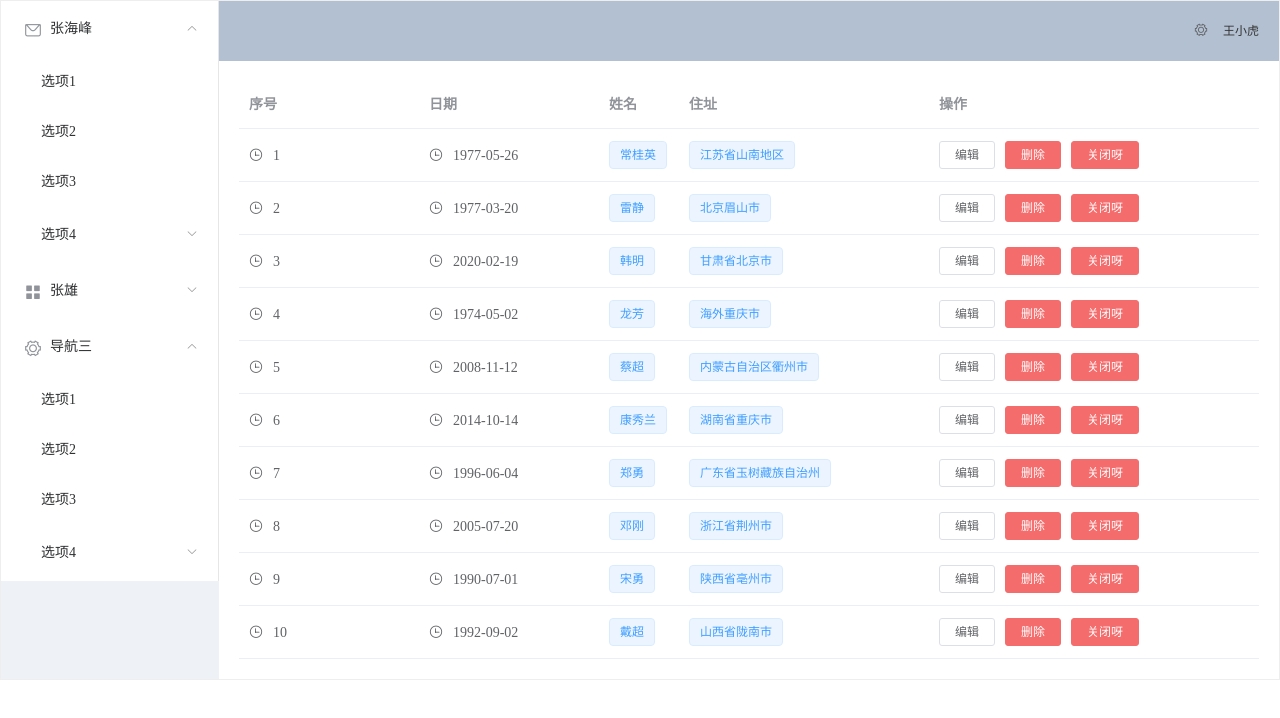
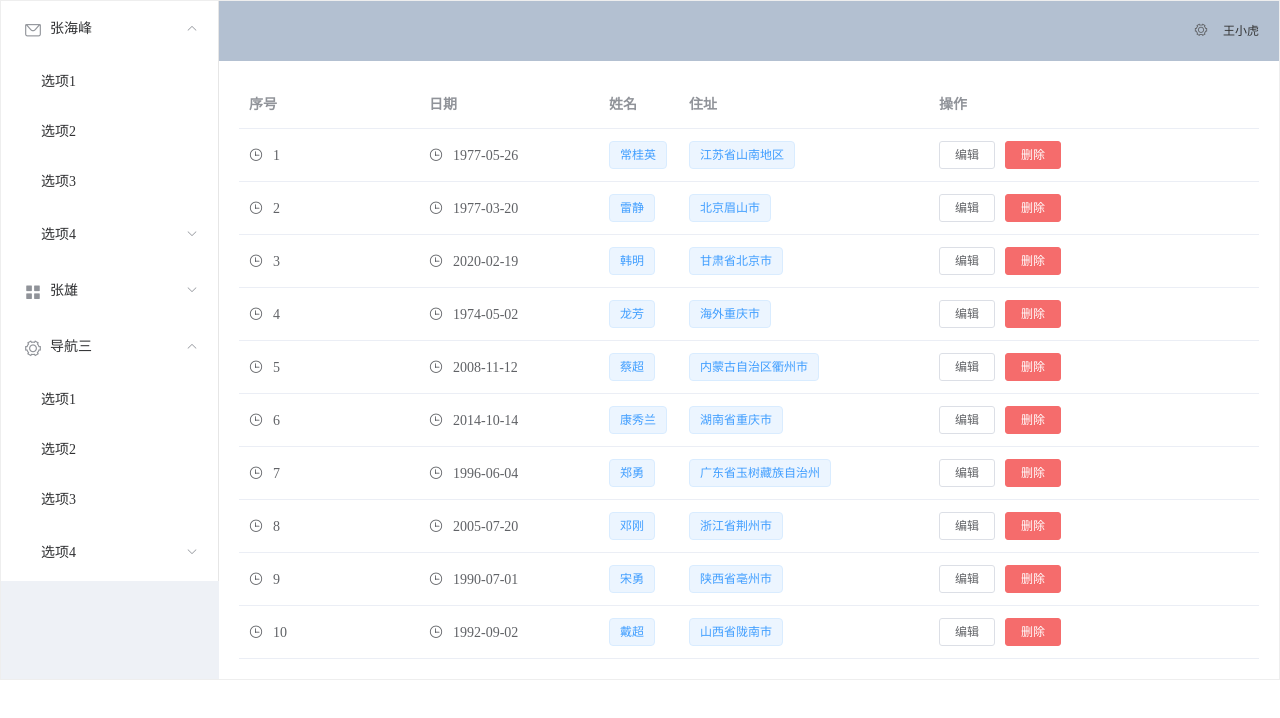
Before and after one commit to zhfjsxh/element, a Vue app: page /about in a window 1280 px wide. Shown: the top 718 px of the page. Built offline with nearby package versions, Linux system fonts and the light colour scheme; no server answers.

Commit message:
去掉button

```diff
--- a/src/views/About.vue
+++ b/src/views/About.vue
@@ -50,10 +50,6 @@
 				size="mini"
 				type="danger"
 				@click="handleDelete(scope.$index, scope.row)">删除</el-button>
-                    <el-button
-                    size="mini"
-                    type="danger"
-                    @click="handleDelete(scope.$index, scope.row)">关闭呀</el-button>
 			</template>
 </el-table-column>
 </el-table>
```
